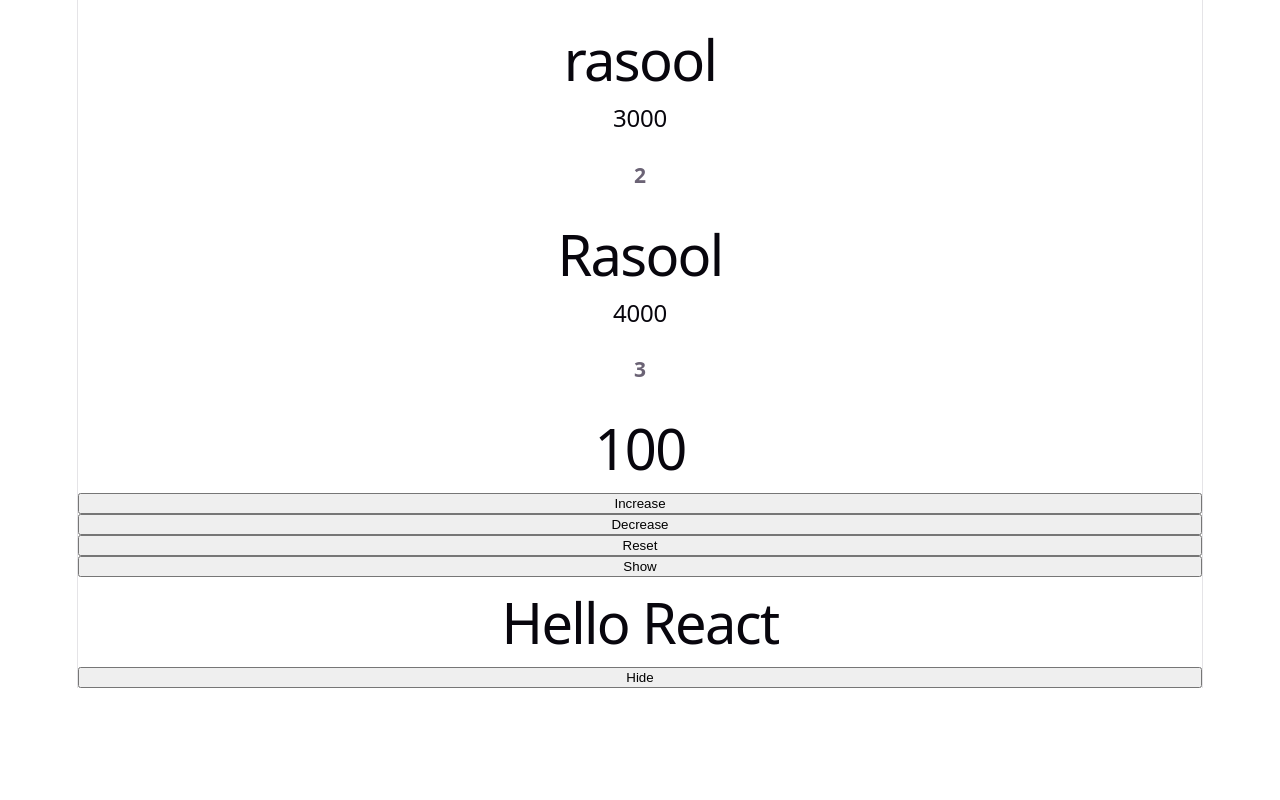
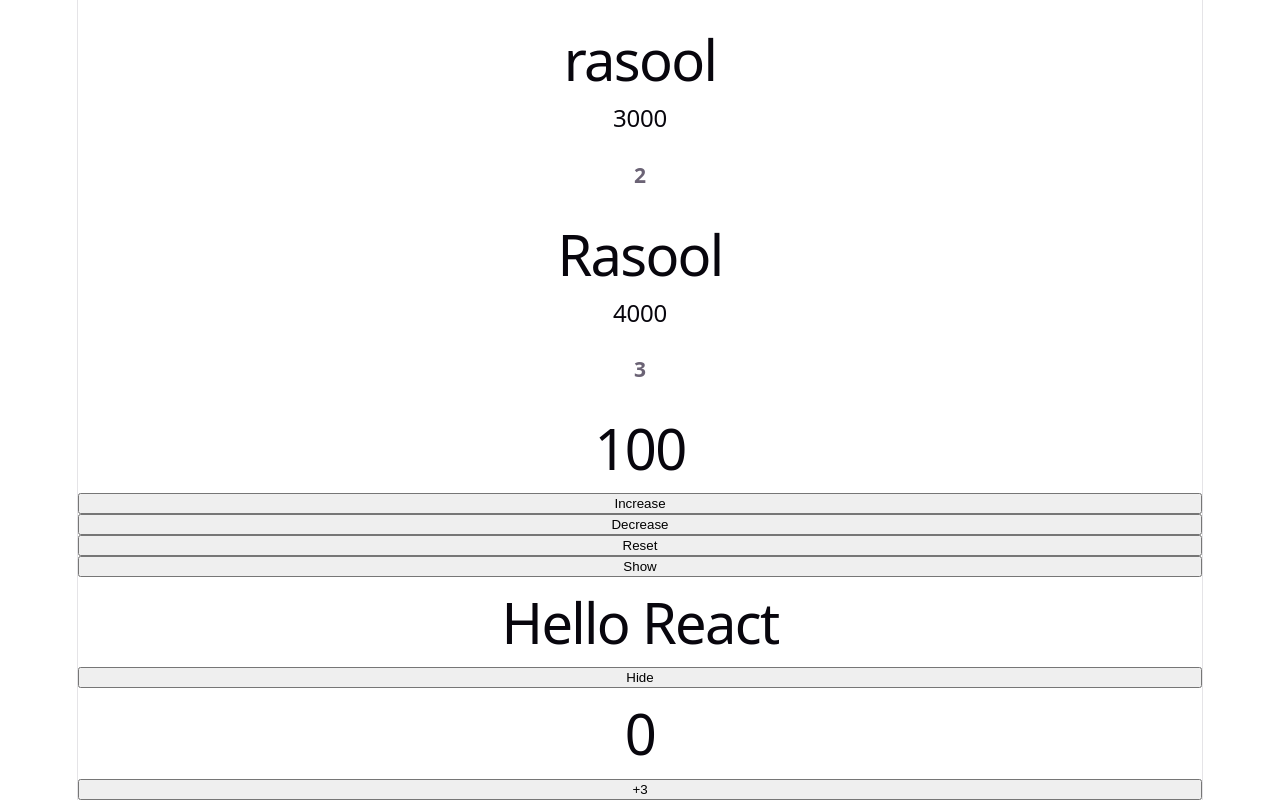
Before and after one commit to Taurasool/react-learning, a React (Vite) app: page / in a window 1280 px wide. Shown: the part 952-1752 px from the top of the page. Before the commit the page ends 1640 px from the top, so only its background shows below. Built offline with nearby package versions, Linux system fonts and the light colour scheme.

Commit message:
Practice multiple components with CounterPlusThree

```diff
--- a/src/App.tsx
+++ b/src/App.tsx
@@ -6,7 +6,7 @@ import ProductCard from "./Props/ProductCard.tsx";
 import TeacherCard from "./Props/TeacherCard.tsx";
 import Counter from "./Components/Counter.tsx";
 import ShowHide from "./Components/ShowHide.tsx";
-
+import CounterPlusThree from "./Components/CounterPlusThree.tsx";
 function App(){
     return (
         <>
@@ -31,7 +31,7 @@ function App(){
 
              <ShowHide />
 
-
+             <CounterPlusThree />
 
         </>
     );
--- a/src/Components/Counter.tsx
+++ b/src/Components/Counter.tsx
@@ -1,5 +1,3 @@
-
-
 import { useState } from "react";
 
 function Counter() {
--- /dev/null
+++ b/src/Components/CounterPlusThree.tsx
@@ -0,0 +1,17 @@
+import { useState } from "react";
+
+function CounterPlusThree() {
+    const [count, setCount] = useState(0);
+
+    return (
+        <>
+            <h1>{count}</h1>
+
+            <button onClick={() => setCount(prev => prev + 3)}>
+                +3
+            </button>
+        </>
+    );
+}
+
+export default CounterPlusThree;
```
Also changed, not shown: src/Components/ShowHide.tsx (+0 -20 lines).
